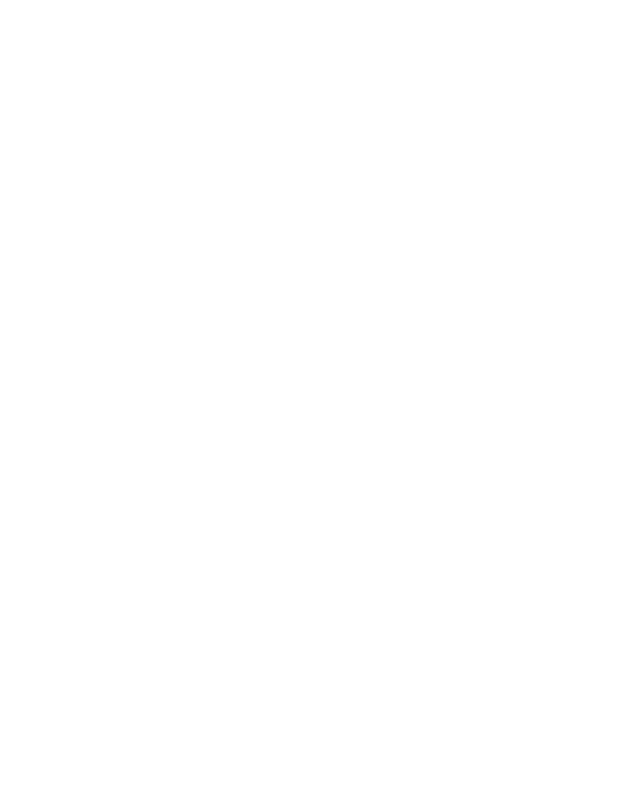
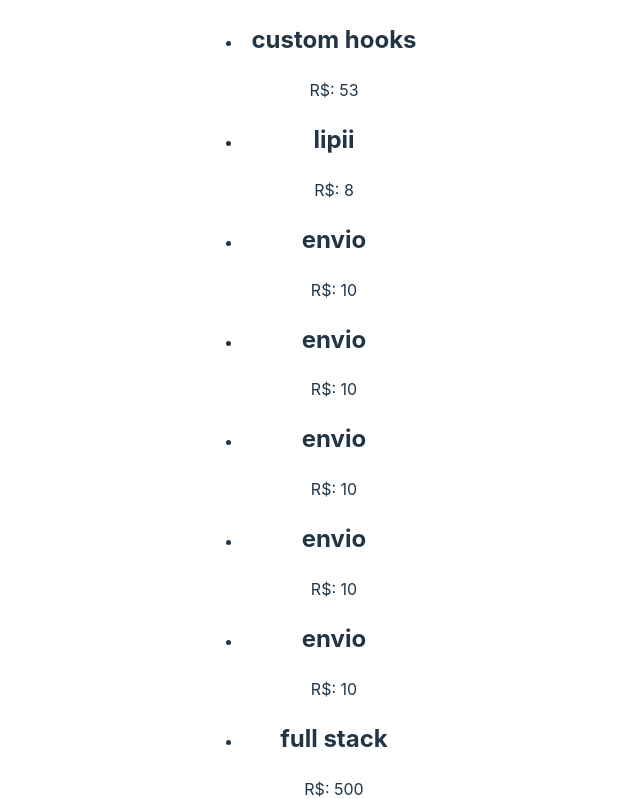
Before and after one commit to phelipeguimaraes/front-end, a React (Vite) app in the folder 3_React/7_REACT_ROUTER/router/: page / in a window 1280 px wide. Shown: the part 1141-1940 px from the top of the page, without its empty margins (326-966 px from the left). Before the commit the page ends 800 px from the top, so only its background shows below. Built offline with nearby package versions, Linux system fonts and the light colour scheme; data requests are answered from the project's data file.

Commit message:
Carregamento de dados

```diff
--- /dev/null
+++ b/3_React/7_REACT_ROUTER/router/data/db.json
@@ -0,0 +1,212 @@
+{
+    "products": [
+      {
+        "id": "1",
+        "name": "Camisa",
+        "price": 59.9
+      },
+      {
+        "id": "2",
+        "name": "Calça vermelha",
+        "price": 90
+      },
+      {
+        "id": "3",
+        "name": "Boné aba reta",
+        "price": 29.9
+      },
+      {
+        "id": "8884",
+        "name": "lipe",
+        "price": "3"
+      },
+      {
+        "id": "8db5",
+        "name": "lipe",
+        "price": "3"
+      },
+      {
+        "id": "fccf"
+      },
+      {
+        "id": "cb3f",
+        "name": "comBody",
+        "price": "5"
+      },
+      {
+        "id": "33dc",
+        "name": "chapeu",
+        "price": "7"
+      },
+      {
+        "id": "1aa0",
+        "name": "chapeu",
+        "price": "7,90"
+      },
+      {
+        "id": "abc5",
+        "name": "custom hooks",
+        "price": "53"
+      },
+      {
+        "id": "cedb",
+        "name": "custom hooks",
+        "price": "53"
+      },
+      {
+        "id": "aeeb",
+        "name": "lipii",
+        "price": "8"
+      },
+      {
+        "id": "e623",
+        "name": "envio",
+        "price": "10"
+      },
+      {
+        "id": "030f",
+        "name": "envio",
+        "price": "10"
+      },
+      {
+        "id": "10bc",
+        "name": "envio",
+        "price": "10"
+      },
+      {
+        "id": "9c14",
+        "name": "envio",
+        "price": "10"
+      },
+      {
+        "id": "9994",
+        "name": "envio",
+        "price": "10"
+      },
+      {
+        "id": "fe13",
+        "name": "full stack",
+        "price": "500"
+      },
+      {
+        "id": "4e4c",
+        "name": "full stack",
+        "price": "509"
+      },
+      {
+        "id": "6005",
+        "name": "full stack",
+        "price": "509"
+      },
+      {
+        "id": "e46c",
+        "name": "full stack",
+        "price": "509"
+      },
+      {
+        "id": "2870",
+        "name": "full stack",
+        "price": "509"
+      },
+      {
+        "id": "a62b",
+        "name": "full stack",
+        "price": "509"
+      },
+      {
+        "id": "1cf5",
+        "name": "full stack",
+        "price": "509"
+      },
+      {
+        "id": "5a8a",
+        "name": "full stack",
+        "price": "509"
+      },
+      {
+        "id": "85c9",
+        "name": "full stack",
+        "price": "509"
+      },
+      {
+        "id": "1be2",
+        "name": "full stack",
+        "price": "509"
+      },
+      {
+        "id": "0114",
+        "name": "full stack",
+        "price": "509"
+      },
+      {
+        "id": "8429",
+        "name": "full stack",
+        "price": "509"
+      },
+      {
+        "id": "99a8",
+        "name": "full stack",
+        "price": "509"
+      },
+      {
+        "id": "c917",
+        "name": "full stack",
+        "price": "509"
+      },
+      {
+        "id": "89d3",
+        "name": "full stack",
+        "price": "509"
+      },
+      {
+        "id": "66c4",
+        "name": "full stack",
+        "price": "509"
+      },
+      {
+        "id": "1f24",
+        "name": "full stack",
+        "price": "509"
+      },
+      {
+        "id": "e4f5",
+        "name": "full stack",
+        "price": "509"
+      },
+      {
+        "id": "2099",
+        "name": "full stack",
+        "price": "509"
+      },
+      {
+        "id": "641a",
+        "name": "full stack",
+        "price": "509"
+      },
+      {
+        "id": "edb6",
+        "name": "full stack",
+        "price": "509"
+      },
+      {
+        "id": "0b6c",
+        "name": "full stack",
+        "price": "509"
+      },
+      {
+        "id": "af2d",
+        "name": "full stack",
+        "price": "509"
+      },
+      {
+        "id": "e4c6",
+        "name": "disnara",
+        "price": "15"
+      },
+      {
+        "id": "a67f",
+        "name": "disnara",
+        "price": "17"
+      }
+    ]
+  }
--- a/3_React/7_REACT_ROUTER/router/package.json
+++ b/3_React/7_REACT_ROUTER/router/package.json
@@ -7,7 +7,8 @@
     "dev": "vite",
     "build": "vite build",
     "lint": "eslint .",
-    "preview": "vite preview"
+    "preview": "vite preview",
+    "server": "json-server --watch data/db.json"
   },
   "dependencies": {
     "json-server": "^1.0.0-beta.3",
--- /dev/null
+++ b/3_React/7_REACT_ROUTER/router/src/hooks/useFetch.jsx
@@ -0,0 +1,92 @@
+import { useState, useEffect } from "react";
+
+// 4 - custom hook
+export const useFetch = (url) => {
+
+    const [data, setData] = useState(null)
+
+        // 5 - refatorando post
+        const [config, setConfig] = useState(null)
+        const [method, setMethod] = useState(null)
+        const [callFetch, setCallFetch] = useState(null)
+
+        // 6 - loading
+        const [loading, setLoading] = useState(false)
+
+        // 7 - erros
+        const [error, setError] = useState(null)
+
+        const httpConfig = (data, method) => {
+            if(method === 'POST') {
+                setConfig({
+                    method,
+                    headers: {
+                        "Content-type": "application/json"
+                    },
+                    body: JSON.stringify(data)
+                })
+
+                setMethod(method)
+            }
+        }
+
+    useEffect(()=> {
+
+        const fetchData = async () => {
+
+            try {
+
+                // 7 - tratando erros
+                    // 6 - loading
+                setLoading(true)
+
+                const res = await fetch(url)
+                const json = await res.json()
+
+
+                setData(json)
+            } catch (error) {
+                console.log(error.message)
+
+                setError("Houve algum erro ao carregar os dados!")
+
+            }
+            setLoading(false)
+
+
+        }
+
+        fetchData()
+
+
+    }, [url, callFetch])
+
+    // 5 - refatorando POST
+    useEffect(() => {
+
+        const httpRequest = async() => {
+            let json
+
+            if(method === 'POST') {
+                 // 6 - loading
+                setLoading(true)
+
+                let fetchOptions = [url, config]
+
+                const res = await fetch(...fetchOptions)
+                json = await res.json()
+
+                setLoading(false)
+            }
+
+            setCallFetch(json)
+        }
+
+        httpRequest()
+
+
+    }, [config, method, url])
+
+    return { data, httpConfig, loading, error }
+
+}
--- a/3_React/7_REACT_ROUTER/router/src/routes/Home.jsx
+++ b/3_React/7_REACT_ROUTER/router/src/routes/Home.jsx
@@ -1,9 +1,26 @@
 import React from 'react'
 
+// 6 - carregando dados
+import {useFetch} from '../hooks/useFetch'
+
+const url = "http://localhost:3000/products"
+
 const Home = () => {
+  const {data: items} = useFetch(url)
+
+
   return (
     <div>
         <h1>Home</h1>
+        {/* 6 - carregamento de dados */}
+        <ul className="products">
+          {items && items.map((item) => (
+            <li key={item.id}>
+              <h2>{item.name}</h2>
+              <p>R$: {item.price}</p>
+            </li>
+          ))}
+        </ul>
     </div>
   )
 }
```
